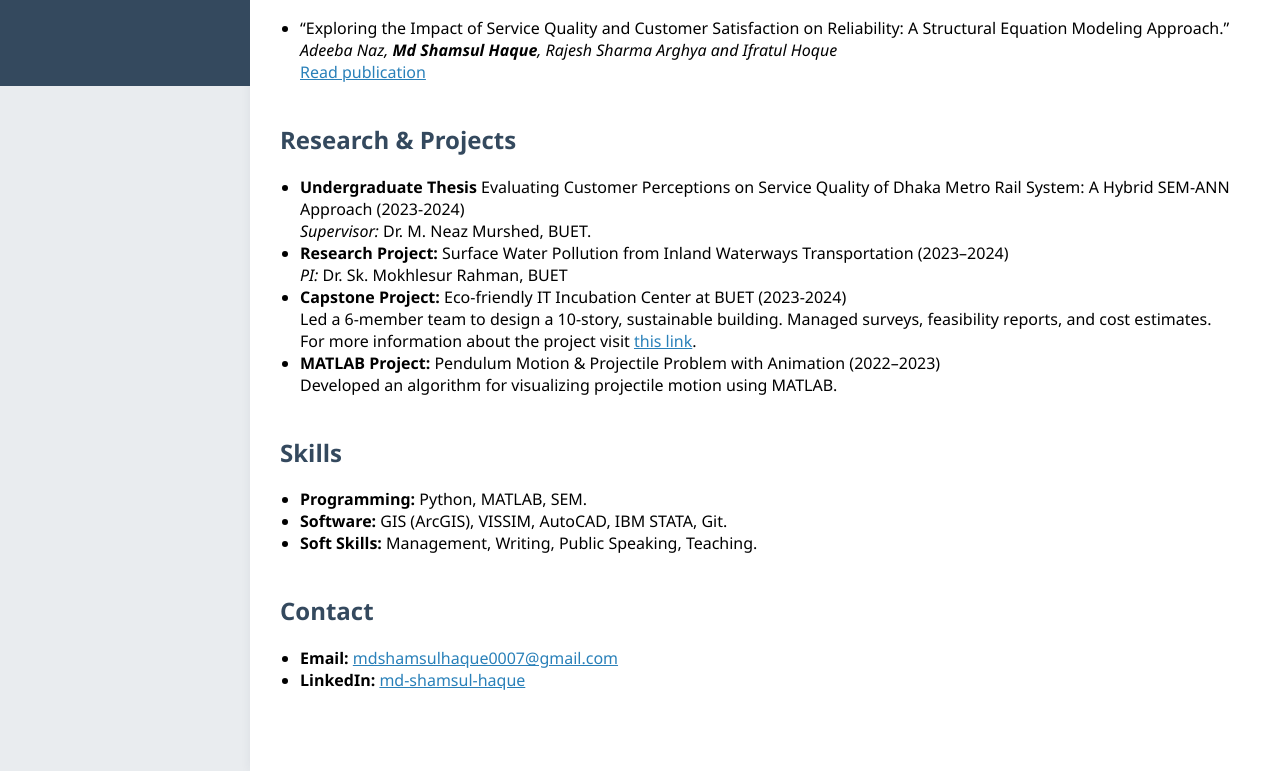
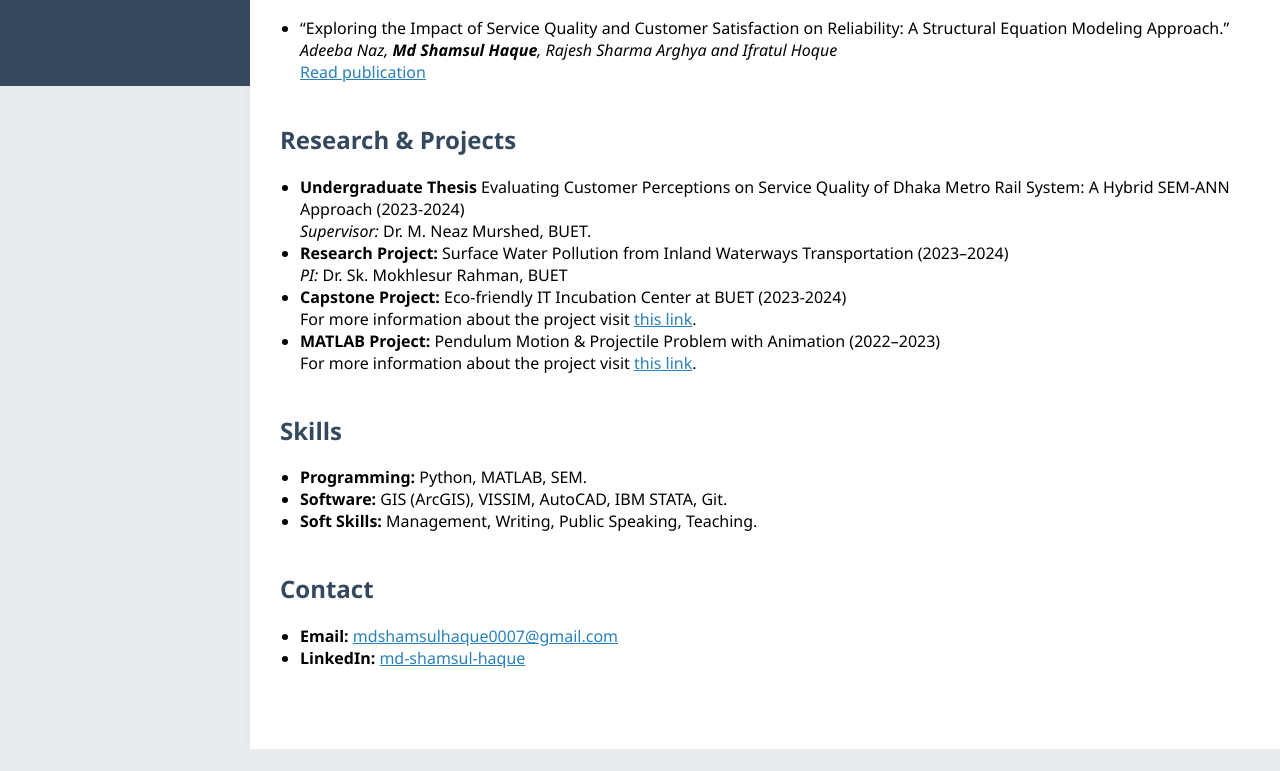
Before and after one commit to Shamsul0007/Shamsul0007.github.io, a plain HTML site: page index.html in a window 1280 px wide. Shown: the part 714-1485 px from the top of the page. After the commit the page ends 1463 px from the top, so only its background shows below. Drawn offline with Linux system fonts and the light colour scheme.

Commit message:
MATLAB Project Hyperlink

```diff
--- a/index.html
+++ b/index.html
@@ -205,13 +205,14 @@
                     </li>
                     <li>
                         <strong>Capstone Project:</strong> Eco-friendly IT Incubation Center at BUET (2023-2024)<br>
-                        Led a 6-member team to design a 10-story, sustainable building. Managed surveys, feasibility reports, and cost estimates.<br>
                         For more information about the project visit
                         <a href="https://drive.google.com/drive/folders/1d5seLXObGm6xqfBV-SSlDtIiUU8igiL3?usp=drive_link" target="_blank" style="color:#2980b9;">this link</a>.
                     </li>
                     <li>
                         <strong>MATLAB Project:</strong> Pendulum Motion & Projectile Problem with Animation (2022–2023)<br>
-                        Developed an algorithm for visualizing projectile motion using MATLAB.
+
+                        For more information about the project visit
+                        <a href="https://drive.google.com/drive/folders/1JGDA6ZuoVBphUonVgWmiirYSmoIOuubz?usp=drive_link" target="_blank" style="color:#2980b9;">this link</a>.
                     </li>
                 </ul>
             </section>
```
